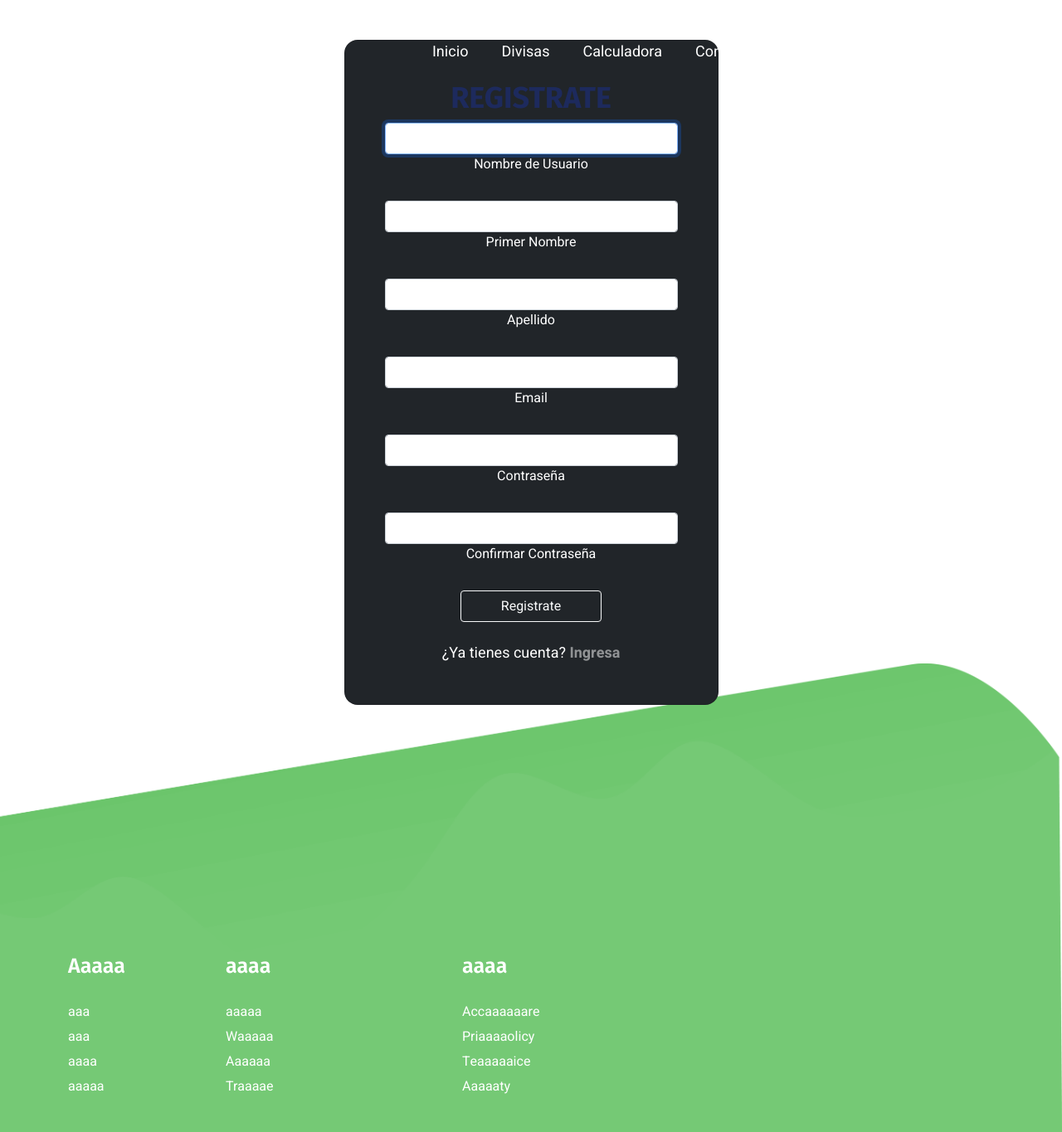
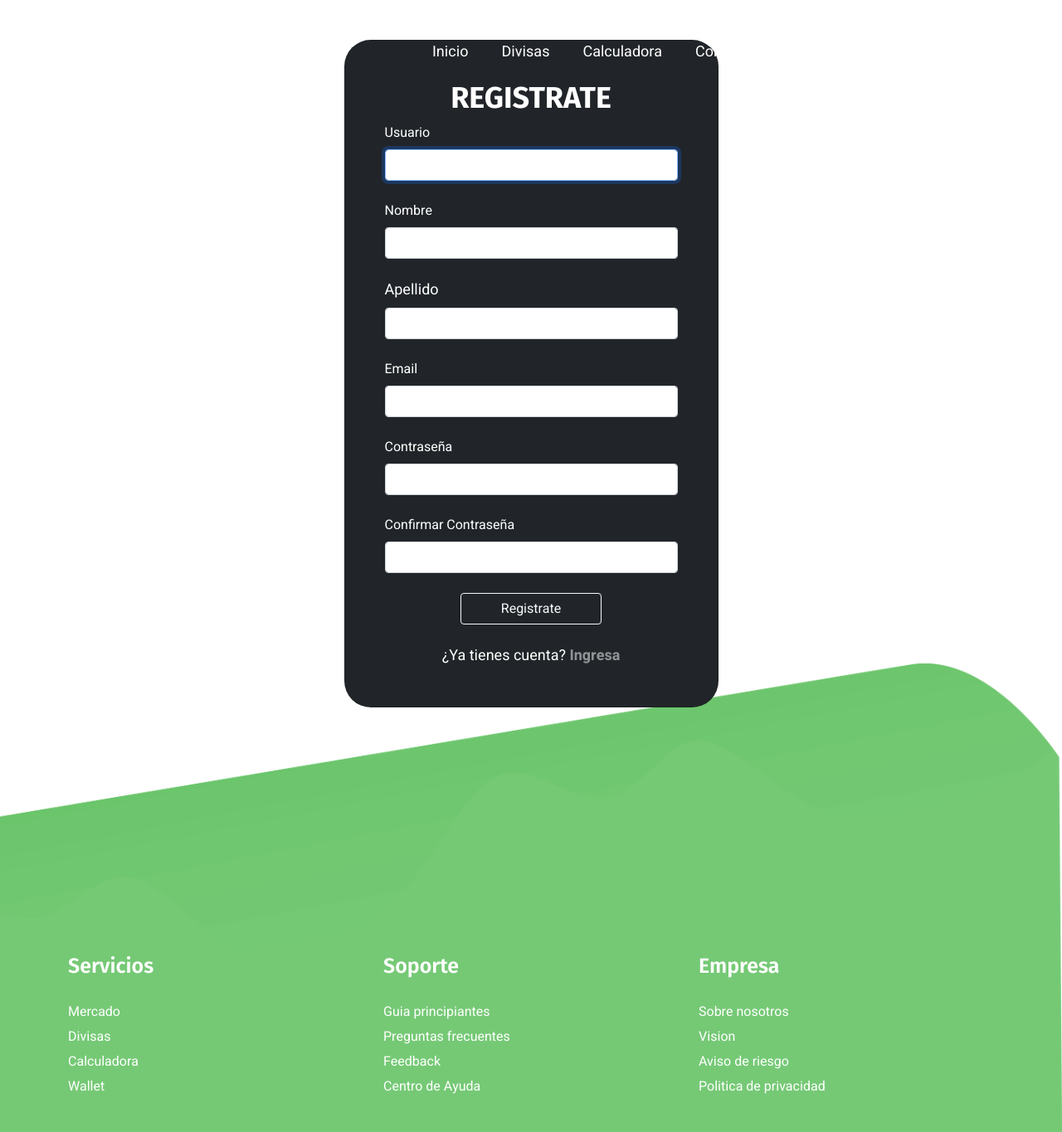
Before and after one commit to No-Country/C9-06t-django, a Django app: page /register/ in a window 1280 px wide. Shown: the whole page at 83% size. Run offline with Django 3.2, Linux system fonts and the light colour scheme; some libraries are stand-ins or nearby versions.

Commit message:
Edit estilos

```diff
--- a/templates/accounts/register.html
+++ b/templates/accounts/register.html
@@ -16,71 +16,73 @@
     <div class="container py-5 h-100">
       <div class="row d-flex justify-content-center align-items-center h-100">
         <div class="col-12 col-md-8 col-lg-6 col-xl-5">
-          <div class="card bg-dark text-white" style="border-radius: 1rem">
-            <div class="card-body p-5 text-center">
+          <div class="card bg-dark text-white" style="border-radius: 2rem">
+            <div class="card-body p-5">
               <div class="mb-md-2">
-                <h2 class="fw-bold mb-2 text-uppercase">Registrate</h2>
+                <h2 class="fw-bold mb-2 text-uppercase text-center text-white">Registrate</h2>
 
                 <form method="POST" action="">
                   {% csrf_token %}
 
                   <div class="form-outline form-white mb-4">
+                    <label class="form-label">Usuario</label>
                     {{form.username}}
-                    <label class="form-label">Nombre de Usuario</label>
                     <div class="text-warning">
                       {{form.username.errors.as_text}}
                     </div>
                   </div>
 
-                  <div class="form-outline form-white mb-4">
+                  <div class="form-outline form-white mb-4 required">
+                    <label class="form-label">Nombre</label>
                     {{form.first_name}}
-                    <label class="form-label">Primer Nombre</label>
+
                     <div class="text-warning">
                       {{form.first_name.errors.as_text}}
                     </div>
                   </div>
-
-                  <div class="form-outline form-white mb-4">
+                  <p class="form-label">Apellido</p>
+                  <div class="form-outline form-white mb-4 required">
                     {{form.last_name}}
-                    <label class="form-label">Apellido</label>
                     <div class="text-warning">
                       {{form.last_name.errors.as_text}}
                     </div>
                   </div>
 
-                  <div class="form-outline form-white mb-4">
+                  <div class="form-outline form-white mb-4 required">
+                    <label class="form-label">Email</label>
                     {{form.email}}
-                    <label class="form-label">Email</label>
+
                     <div class="text-warning">
                       {{form.email.errors.as_text}}
                     </div>
                   </div>
 
-                  <div class="form-outline form-white mb-4">
+                  <div class="form-outline form-white mb-4 required">
+                    <label class="form-label">Contraseña</label>
                     {{form.password1}}
-                    <label class="form-label">Contraseña</label>
                     <div class="text-warning">
                       {{form.password1.errors.as_text}}
                     </div>
                   </div>
 
-                  <div class="form-outline form-white mb-4">
+                  <div class="form-outline form-white mb-4 required">
+                    <label class="form-label">Confirmar Contraseña</label>
                     {{form.password2}}
-                    <label class="form-label">Confirmar Contraseña</label>
-                    <div class="text-warning">
+                    <div class="text-warning text-center">
                       {{form.password2.errors.as_text}}
                     </div>
                   </div>
-
+                  <div class="text-center">
                   <input
-                    class="btn btn-outline-light btn-md px-5"
+                    class="btn btn-outline-light btn-md px-5 text-center"
                     type="submit"
                     value="Registrate"
                   />
+                </div>
                 </form>
               </div>
 
-              <div class="mt-4">
+              <div class="mt-4 text-center">
                 <p class="mb-0">
                   ¿Ya tienes cuenta?
                   <a href="{% url 'login' %}" class="text-white-50 fw-bold"
--- a/templates/base.html
+++ b/templates/base.html
@@ -96,36 +96,36 @@
 			<div class="container">
 				<div class="widget-wrapper">
 					<div class="row">
-						<div class="col-xl-2 col-md-6">
+						<div class="col-xl-4 col-md-6">
 							<div class="footer-widget">
-								<h3>Aaaaa</h3>
+								<h3>Servicios</h3>
 								<ul class="links">
-									<li> <a href="javascript:void(0)">aaa</a> </li>
-									<li> <a href="javascript:void(0)">aaa</a> </li>
-									<li> <a href="javascript:void(0)">aaaa</a> </li>
-									<li> <a href="javascript:void(0)">aaaaa</a> </li>
+									<li> <a href="javascript:void(0)">Mercado</a> </li>
+									<li> <a href="javascript:void(0)">Divisas</a> </li>
+									<li> <a href="javascript:void(0)">Calculadora</a> </li>
+									<li> <a href="javascript:void(0)">Wallet</a> </li>
+								</ul>
+							</div>
+						</div>
+						<div class="col-xl-4 col-md-6">
+							<div class="footer-widget">
+								<h3>Soporte</h3>
+								<ul class="links">
+									<li> <a href="javascript:void(0)">Guia principiantes</a> </li>
+									<li> <a href="javascript:void(0)">Preguntas frecuentes</a> </li>
+									<li> <a href="javascript:void(0)">Feedback</a> </li>
+									<li> <a href="javascript:void(0)">Centro de Ayuda</a> </li>
 								</ul>
 							</div>
 						</div>
 						<div class="col-xl-3 col-md-6">
 							<div class="footer-widget">
-								<h3>aaaa</h3>
+								<h3>Empresa</h3>
 								<ul class="links">
-									<li> <a href="javascript:void(0)">aaaaa</a> </li>
-									<li> <a href="javascript:void(0)">Waaaaa</a> </li>
-									<li> <a href="javascript:void(0)">Aaaaaa</a> </li>
-									<li> <a href="javascript:void(0)">Traaaae</a> </li>
-								</ul>
-							</div>
-						</div>
-						<div class="col-xl-3 col-md-6">
-							<div class="footer-widget">
-								<h3>aaaa</h3>
-								<ul class="links">
-									<li> <a href="javascript:void(0)">Accaaaaaare</a> </li>
-									<li> <a href="javascript:void(0)">Priaaaaolicy</a> </li>
-									<li> <a href="javascript:void(0)">Teaaaaaice</a> </li>
-									<li> <a href="javascript:void(0)">Aaaaaty</a> </li>
+									<li> <a href="javascript:void(0)">Sobre nosotros</a> </li>
+									<li> <a href="javascript:void(0)">Vision</a> </li>
+									<li> <a href="javascript:void(0)">Aviso de riesgo</a> </li>
+									<li> <a href="javascript:void(0)">Politica de privacidad</a> </li>
 								</ul>
 							</div>
 						</div>
--- a/templates/index/index.html
+++ b/templates/index/index.html
@@ -159,8 +159,8 @@
 								<i class="lni lni-sthethoscope"></i>
 							</div>
 							<div class="content">
-								<h3>no se me ocurre qué más poner</h3>
-								<p>Lorem ipsum dolor samet consetet sadip scing elitr serewd diam nonumy eirmod tempor invidunt ut labore.</p>
+								<h3>Seguridad</h3>
+								<p>Exbank cuenta con un sistema de seguridad de última generación, para que puedas estar tranquilo</p>
 							</div>
 						</div>
 					</div>
```
Also changed, not shown: templates/accounts/login.html (+13 -11 lines), templates/contact/contacto.html (+14 -15 lines).
